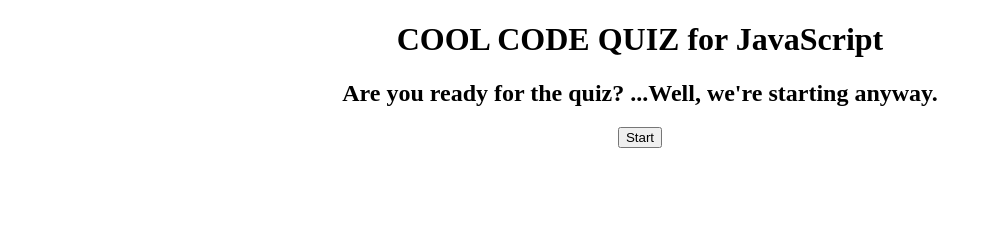
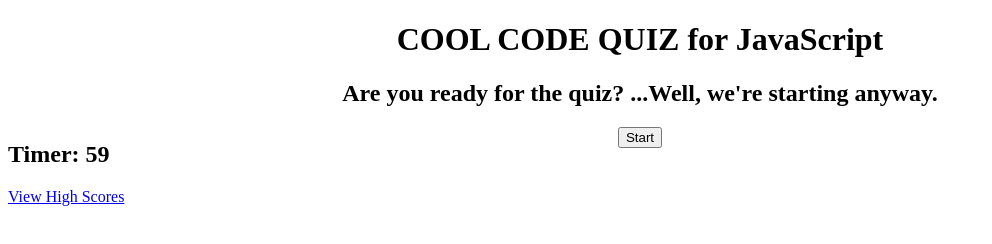
Before and after one commit to dpbam/cool-code-quiz, a plain HTML site: page index.html in a window 1280 px wide. Both pictures are taken after a click on the button "Start". Shown: the whole page, without its empty margins (0-992 px from the left). Drawn offline with Linux system fonts and the light colour scheme.

Commit message:
added second page for high scores with link to and from it

```diff
--- a/assets/js/script.js
+++ b/assets/js/script.js
@@ -22,7 +22,7 @@
 
     var timeInterval = setInterval(function() {
 
-        if (timeLeft > 1) {
+        if (timeLeft > 0) {
             timerEl.textContent = 'Timer: ' + timeLeft;
             timeLeft--;
             console.log(timeLeft);
@@ -31,10 +31,9 @@
             clearInterval(timeInterval);
             displayMessage();
         };
-        // document.getElementById('countdown').innerHTML = (timeLeft);
     }, 1000);
 
-    // if get question wrong, then timeLeft()
+    // if get question wrong, then timeLeft - 10
 };
 
 
--- a/assets/style.css
+++ b/assets/style.css
@@ -4,3 +4,9 @@
   height: 100px;
   text-align: center;
 }
+
+.high-scores {
+}
+
+.questions {
+}
--- a/index.html
+++ b/index.html
@@ -12,14 +12,21 @@
             <h1>COOL CODE QUIZ for JavaScript</h1>
             <h2 class="welcome">Are you ready for the quiz? ...Well, we're starting anyway.</h2>
             <button id="start">Start</button>
-            <h2 id="countdown"></h2>
             <p id="main"></p>
         </div>
-        <div>
-
+        <div class="timer">
+            <h2 id="countdown"></h2>
+        </div>
+        <div class="high-scores">
+            <!-- need to make this clickable and for it to link to another page with high scores listed -->
+            <!-- <h2>View High Scores</h2> -->
+            <a href="./highscores-index.html">View High Scores</a>
+        </div>
+        <div class="questions">
+            <!-- here's the div where the questions go -->
         </div>
 
-        <script src="./assets/js/game.js"></script>
+        <script src="./assets/js/script.js"></script>
 
     </body>
 </html>
```
